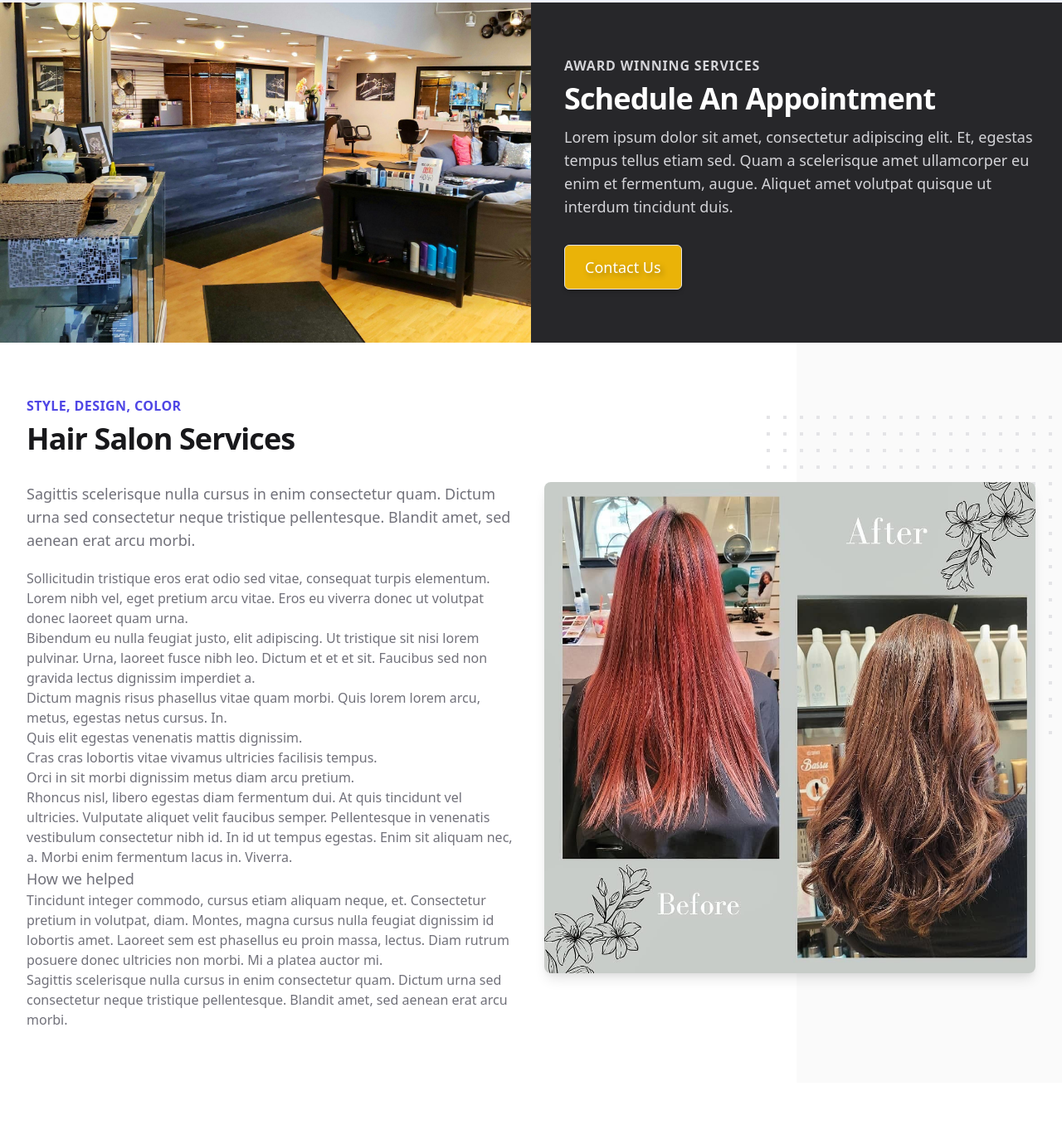
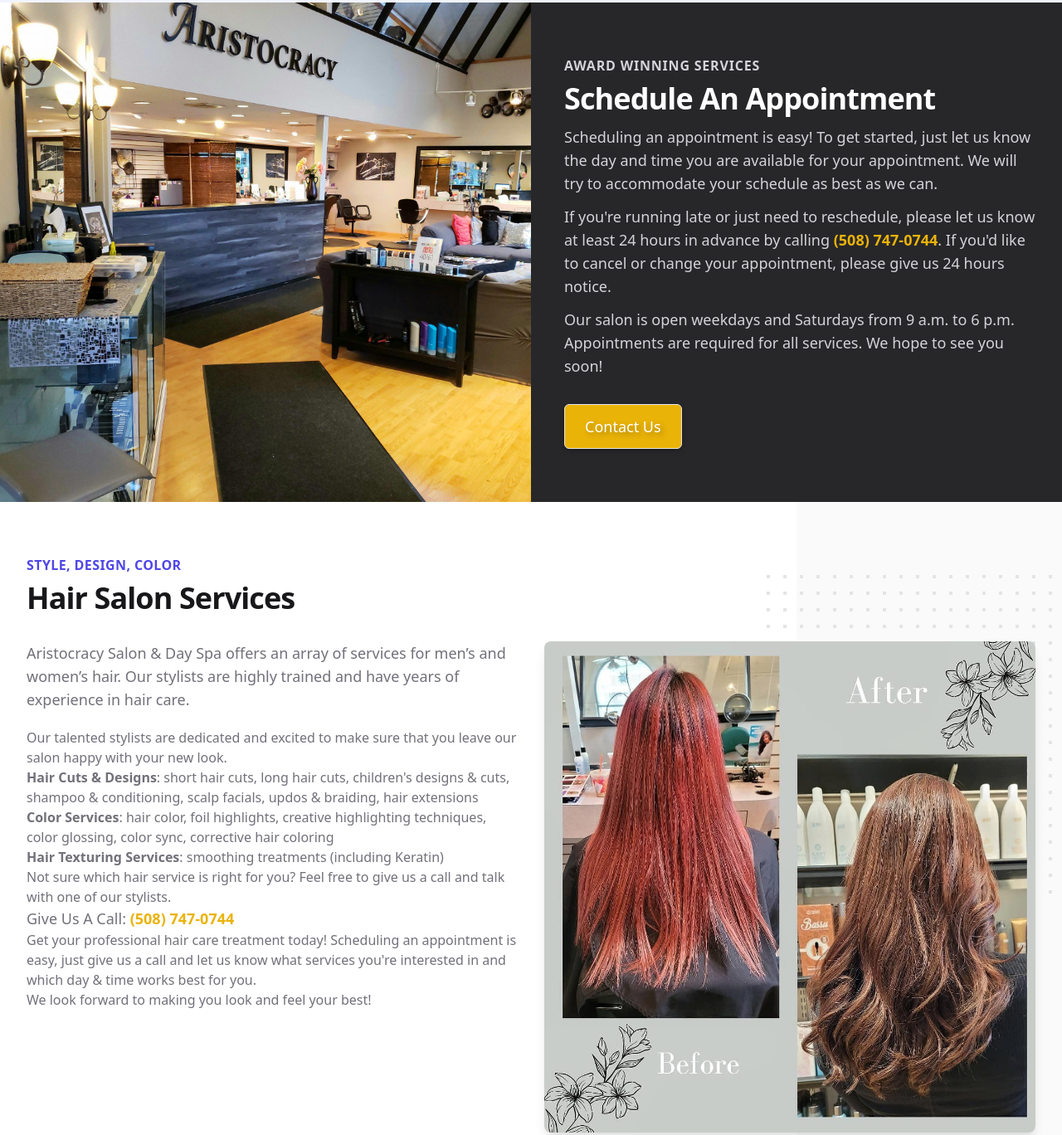
Before and after one commit to JohnGrattan/iwanttoseemysite.com, a Gatsby site in the folder web/: page / in a window 1280 px wide. Shown: the part 3131-4499 px from the top of the page at 83% size. Built offline with nearby package versions, Linux system fonts and the light colour scheme; Gatsby itself is replaced by a stand-in of ours; what @tailwindcss/typography would draw is missing.

Commit message:
Updated hair and salon sections on home

```diff
--- a/web/src/components/views/home/CtaHome.jsx
+++ b/web/src/components/views/home/CtaHome.jsx
@@ -41,10 +41,25 @@ const CtaHome = () => {
             Schedule An Appointment
           </p>
           <p className="mt-3 text-lg text-gray-300">
-            Lorem ipsum dolor sit amet, consectetur adipiscing elit. Et, egestas
-            tempus tellus etiam sed. Quam a scelerisque amet ullamcorper eu enim
-            et fermentum, augue. Aliquet amet volutpat quisque ut interdum
-            tincidunt duis.
+            Scheduling an appointment is easy! To get started, just let us know
+            the day and time you are available for your appointment. We will try
+            to accommodate your schedule as best as we can.
+          </p>
+          <p className="mt-3 text-lg text-gray-300">
+            If you're running late or just need to reschedule, please let us
+            know at least 24 hours in advance by calling{' '}
+            <a
+              href="tel:+15087470744"
+              className="text-yellow-500 hover:text-yellow-300 font-bold"
+            >
+              (508) 747-0744
+            </a>
+            . If you'd like to cancel or change your appointment, please give us
+            24 hours notice.
+          </p>
+          <p className="mt-3 text-lg text-gray-300">
+            Our salon is open weekdays and Saturdays from 9 a.m. to 6 p.m.
+            Appointments are required for all services. We hope to see you soon!
           </p>
           <div className="mt-8">
             <div className="inline-flex rounded-md shadow">
--- a/web/src/components/views/home/ServicesHairHome.jsx
+++ b/web/src/components/views/home/ServicesHairHome.jsx
@@ -85,54 +85,51 @@ const ServicesHairHome = () => {
           <div className="mt-8 lg:mt-0">
             <div className="text-base max-w-prose mx-auto lg:max-w-none">
               <p className="text-lg text-gray-500">
-                Sagittis scelerisque nulla cursus in enim consectetur quam.
-                Dictum urna sed consectetur neque tristique pellentesque.
-                Blandit amet, sed aenean erat arcu morbi.
+                Aristocracy Salon & Day Spa offers an array of services for
+                men’s and women’s hair. Our stylists are highly trained and have
+                years of experience in hair care.
               </p>
             </div>
             <div className="mt-5 prose prose-indigo text-gray-500 mx-auto lg:max-w-none lg:row-start-1 lg:col-start-1">
               <p>
-                Sollicitudin tristique eros erat odio sed vitae, consequat
-                turpis elementum. Lorem nibh vel, eget pretium arcu vitae. Eros
-                eu viverra donec ut volutpat donec laoreet quam urna.
-              </p>
-              <p>
-                Bibendum eu nulla feugiat justo, elit adipiscing. Ut tristique
-                sit nisi lorem pulvinar. Urna, laoreet fusce nibh leo. Dictum et
-                et et sit. Faucibus sed non gravida lectus dignissim imperdiet
-                a.
-              </p>
-              <p>
-                Dictum magnis risus phasellus vitae quam morbi. Quis lorem lorem
-                arcu, metus, egestas netus cursus. In.
+                Our talented stylists are dedicated and excited to make sure
+                that you leave our salon happy with your new look.
               </p>
               <ul>
-                <li>Quis elit egestas venenatis mattis dignissim.</li>
                 <li>
-                  Cras cras lobortis vitae vivamus ultricies facilisis tempus.
+                  <strong>Hair Cuts & Designs</strong>: short hair cuts, long
+                  hair cuts, children's designs & cuts, shampoo & conditioning,
+                  scalp facials, updos & braiding, hair extensions
                 </li>
-                <li>Orci in sit morbi dignissim metus diam arcu pretium.</li>
+                <li>
+                  <strong>Color Services</strong>: hair color, foil highlights,
+                  creative highlighting techniques, color glossing, color sync,
+                  corrective hair coloring
+                </li>
+                <li>
+                  <strong>Hair Texturing Services</strong>: smoothing treatments
+                  (including Keratin)
+                </li>
               </ul>
               <p>
-                Rhoncus nisl, libero egestas diam fermentum dui. At quis
-                tincidunt vel ultricies. Vulputate aliquet velit faucibus
-                semper. Pellentesque in venenatis vestibulum consectetur nibh
-                id. In id ut tempus egestas. Enim sit aliquam nec, a. Morbi enim
-                fermentum lacus in. Viverra.
+                Not sure which hair service is right for you? Feel free to give
+                us a call and talk with one of our stylists.
               </p>
-              <h3>How we helped</h3>
+              <h3>
+                Give Us A Call:{' '}
+                <a href="tel:+15087470744" className="no-underline">
+                  <span className="text-yellow-500 hover:text-yellow-300 font-bold">
+                    (508) 747-0744
+                  </span>
+                </a>
+              </h3>
               <p>
-                Tincidunt integer commodo, cursus etiam aliquam neque, et.
-                Consectetur pretium in volutpat, diam. Montes, magna cursus
-                nulla feugiat dignissim id lobortis amet. Laoreet sem est
-                phasellus eu proin massa, lectus. Diam rutrum posuere donec
-                ultricies non morbi. Mi a platea auctor mi.
+                Get your professional hair care treatment today! Scheduling an
+                appointment is easy, just give us a call and let us know what
+                services you're interested in and which day & time works best
+                for you.
               </p>
-              <p>
-                Sagittis scelerisque nulla cursus in enim consectetur quam.
-                Dictum urna sed consectetur neque tristique pellentesque.
-                Blandit amet, sed aenean erat arcu morbi.
-              </p>
+              <p>We look forward to making you look and feel your best!</p>
             </div>
           </div>
         </div>
--- a/web/src/components/views/home/ServicesSpaHome.jsx
+++ b/web/src/components/views/home/ServicesSpaHome.jsx
@@ -85,54 +85,50 @@ const ServicesSpaHome = () => {
           <div className="mt-8 lg:mt-0">
             <div className="text-base max-w-prose mx-auto lg:max-w-none">
               <p className="text-lg text-gray-500">
-                Sagittis scelerisque nulla cursus in enim consectetur quam.
-                Dictum urna sed consectetur neque tristique pellentesque.
-                Blandit amet, sed aenean erat arcu morbi.
+                At Aristocracy Salon & Day Spa, we offer a wide variety of spa
+                services that will leave you feeling relaxed and rejuvenated.
               </p>
             </div>
             <div className="mt-5 prose prose-indigo text-gray-500 mx-auto lg:max-w-none lg:row-start-1 lg:col-start-1">
               <p>
-                Sollicitudin tristique eros erat odio sed vitae, consequat
-                turpis elementum. Lorem nibh vel, eget pretium arcu vitae. Eros
-                eu viverra donec ut volutpat donec laoreet quam urna.
-              </p>
-              <p>
-                Bibendum eu nulla feugiat justo, elit adipiscing. Ut tristique
-                sit nisi lorem pulvinar. Urna, laoreet fusce nibh leo. Dictum et
-                et et sit. Faucibus sed non gravida lectus dignissim imperdiet
-                a.
-              </p>
-              <p>
-                Dictum magnis risus phasellus vitae quam morbi. Quis lorem lorem
-                arcu, metus, egestas netus cursus. In.
+                Our talented stylists are dedicated and excited to make sure
+                that you leave our salon happy with your new look.
               </p>
               <ul>
-                <li>Quis elit egestas venenatis mattis dignissim.</li>
                 <li>
-                  Cras cras lobortis vitae vivamus ultricies facilisis tempus.
+                  <strong>Skin Care Services</strong>: facials, chemical peels,
+                  injectiables, eye & lip area rescue treatments, make-up
+                  applications & lessons, eyelash extensions
                 </li>
-                <li>Orci in sit morbi dignissim metus diam arcu pretium.</li>
+                <li>
+                  <strong>Massage Services</strong>: hair color, foil
+                  highlights, creative highlighting techniques, color glossing,
+                  color sync, corrective hair coloring
+                </li>
+                <li>
+                  <strong>Hair Texturing Services</strong>: smoothing treatments
+                  (including Keratin)
+                </li>
               </ul>
               <p>
-                Rhoncus nisl, libero egestas diam fermentum dui. At quis
-                tincidunt vel ultricies. Vulputate aliquet velit faucibus
-                semper. Pellentesque in venenatis vestibulum consectetur nibh
-                id. In id ut tempus egestas. Enim sit aliquam nec, a. Morbi enim
-                fermentum lacus in. Viverra.
+                Not sure which hair service is right for you? Feel free to give
+                us a call and talk with one of our stylists.
               </p>
-              <h3>How we helped</h3>
+              <h3>
+                Give Us A Call:{' '}
+                <a href="tel:+15087470744" className="no-underline">
+                  <span className="text-yellow-500 hover:text-yellow-300 font-bold">
+                    (508) 747-0744
+                  </span>
+                </a>
+              </h3>
               <p>
-                Tincidunt integer commodo, cursus etiam aliquam neque, et.
-                Consectetur pretium in volutpat, diam. Montes, magna cursus
-                nulla feugiat dignissim id lobortis amet. Laoreet sem est
-                phasellus eu proin massa, lectus. Diam rutrum posuere donec
-                ultricies non morbi. Mi a platea auctor mi.
+                Get your professional hair care treatment today! Scheduling an
+                appointment is easy, just give us a call and let us know what
+                services you're interested in and which day & time works best
+                for you.
               </p>
-              <p>
-                Sagittis scelerisque nulla cursus in enim consectetur quam.
-                Dictum urna sed consectetur neque tristique pellentesque.
-                Blandit amet, sed aenean erat arcu morbi.
-              </p>
+              <p>We look forward to making you look and feel your best!</p>
             </div>
           </div>
         </div>
```
